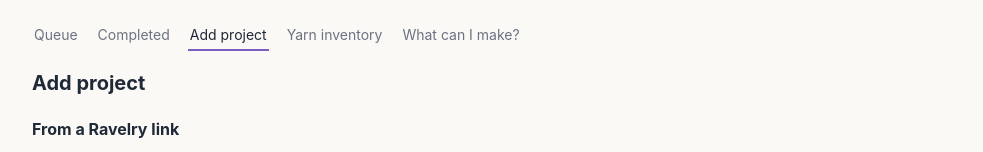
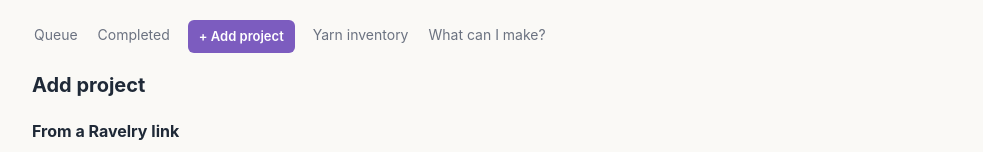
Before and after one commit to aawantika/fiber-queue, a React (Vite) app in the folder web/: page /add in a window 1280 px wide. Shown: the top 152 px of the page, without its empty margins (148-1131 px from the left). Built offline with nearby package versions, Linux system fonts and the light colour scheme; no server answers.

Commit message:
Style the Add project nav tab as a button, available from every page

```diff
--- a/web/src/App.tsx
+++ b/web/src/App.tsx
@@ -16,8 +16,8 @@ export default function App() {
         <NavLink to="/completed" className={({ isActive }) => (isActive ? 'active' : '')}>
           Completed
         </NavLink>
-        <NavLink to="/add" className={({ isActive }) => (isActive ? 'active' : '')}>
-          Add project
+        <NavLink to="/add" className={({ isActive }) => `button${isActive ? ' active' : ''}`}>
+          + Add project
         </NavLink>
         <NavLink to="/yarn" className={({ isActive }) => (isActive ? 'active' : '')}>
           Yarn inventory
--- a/web/src/index.css
+++ b/web/src/index.css
@@ -56,6 +56,21 @@ nav.main-nav a {
 nav.main-nav a.active {
   color: var(--fg);
   border-bottom: 2px solid var(--accent);
+}
+
+/* More specific than the plain `nav.main-nav a` rule above, so the
+   "+ Add project" tab keeps its button look instead of the muted-text
+   nav-link styling. */
+nav.main-nav a.button {
+  color: white;
+  background: var(--accent);
+  padding: 6px 10px;
+  border-radius: 6px;
+  font-weight: 600;
+}
+
+nav.main-nav a.button.active {
+  border-bottom: 2px solid transparent;
 }
 
 h1 { font-size: 20px; margin: 0 0 16px; }
```
